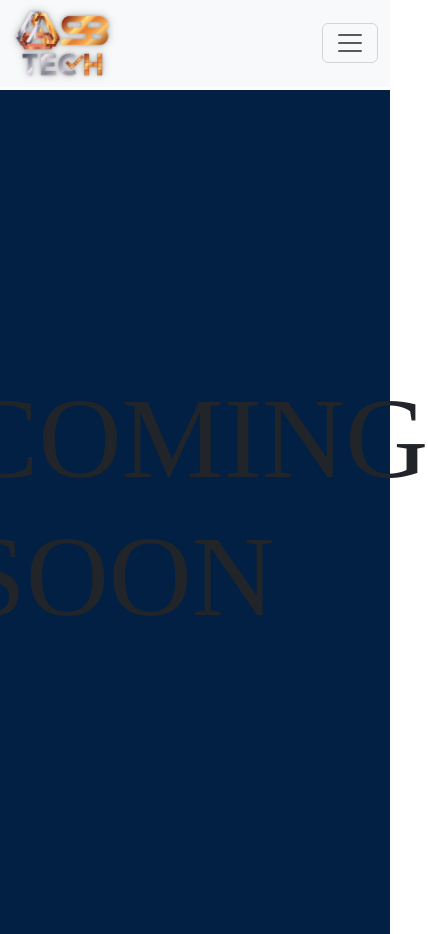
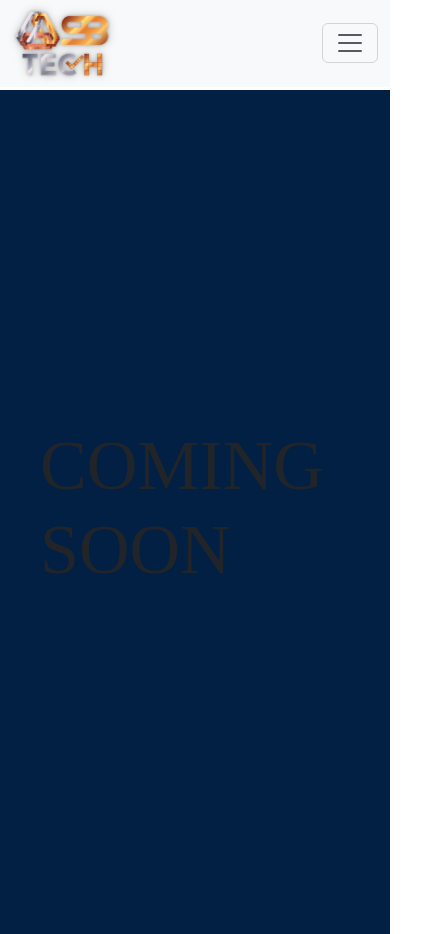
Before and after one commit to placeparks/Blockwise-tech, a React (Create React App) app: page /Blog in a window 390 px wide. Shown: the whole page, 428 px wide, since content can reach past the window. Built offline with nearby package versions, Linux system fonts and the light colour scheme.

Commit message:
Update blog.module.css

```diff
--- a/src/components/Blog/blog.module.css
+++ b/src/components/Blog/blog.module.css
@@ -17,3 +17,8 @@ border-radius: 0px;
 .section1 h1{
     font-size: 115px;
 }
+@media (max-width: 767px) {
+    .section1 h1{
+        font-size: 70px;
+    }
+}
```
